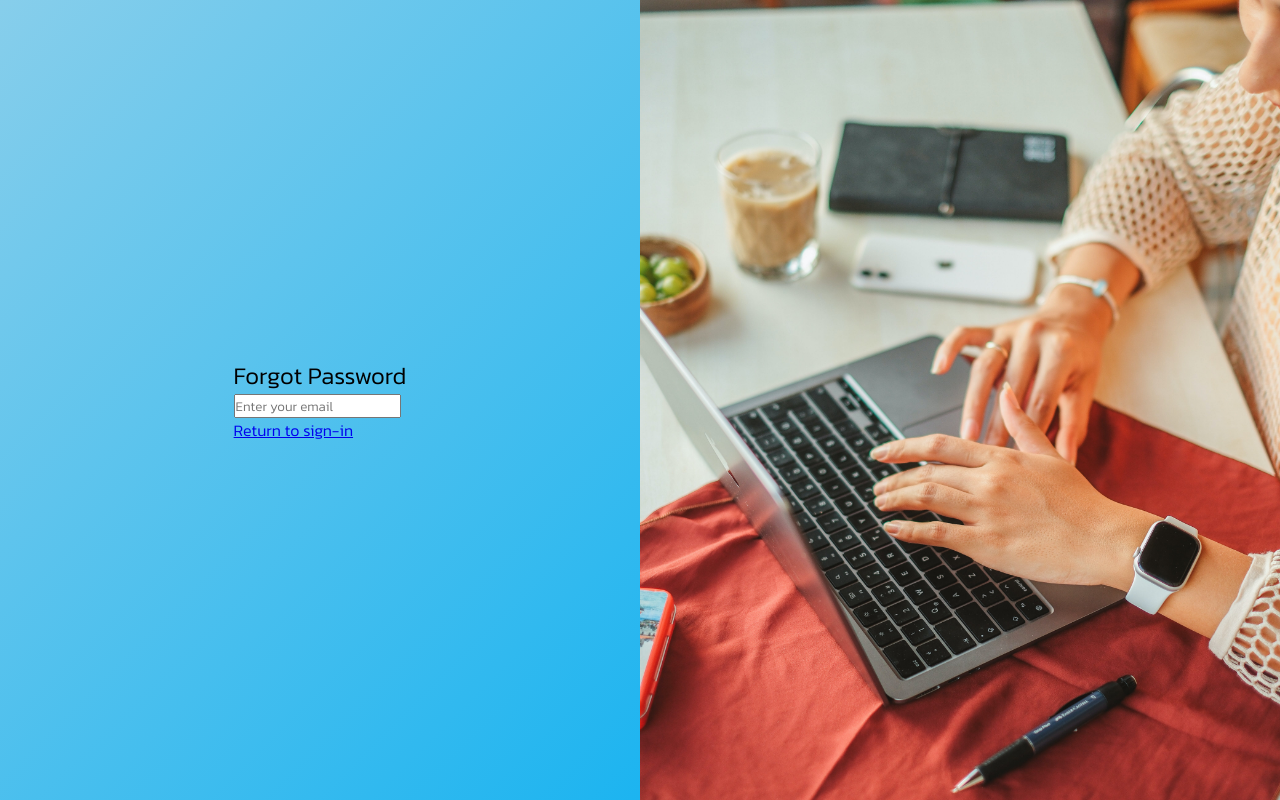
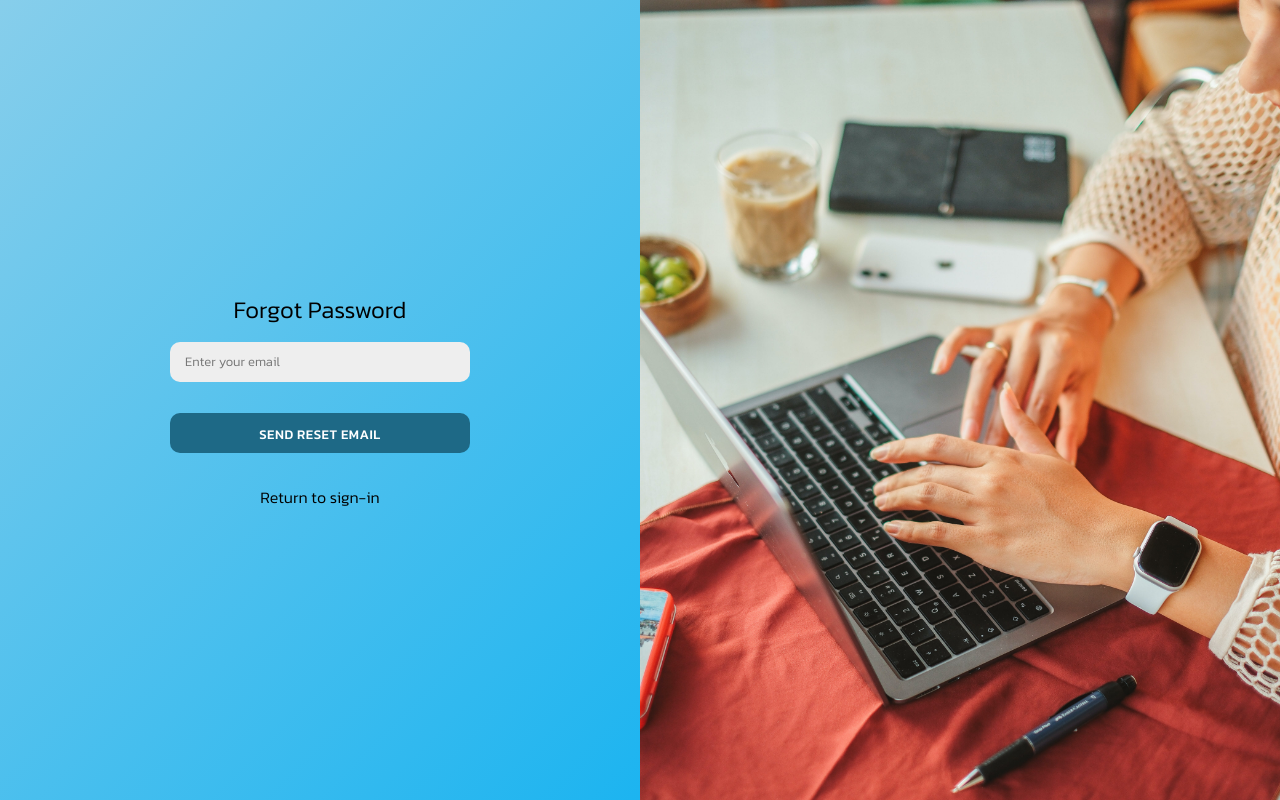
Before and after one commit to LorryAfriyie/login, a React (Vite) app: page /forgot_password in a window 1280 px wide. Built offline with nearby package versions, Linux system fonts and the light colour scheme.

Commit message:
Forgot password page
Creating forgot password component and modular validation function to validate the component's input.

```diff
--- /dev/null
+++ b/src/assets/scss/forgotPassword.scss
@@ -0,0 +1,119 @@
+.forgot_password {
+  h2 {
+    text-align: center;
+  }
+  .error {
+    border: 2px solid red !important;
+  }
+
+  form {
+    display: flex;
+    justify-content: center;
+    align-items: center;
+    flex-direction: column;
+
+    input {
+      margin: 15px 0;
+      background-color: #eee;
+      border: none;
+      font-size: 13px;
+      outline: none;
+      width: 100%;
+      height: 40px;
+      border-radius: 10px;
+      padding: 10px 15px;
+    }
+
+    button {
+      width: 300px;
+      height: 40px;
+      padding: 0.75em 3em;
+      margin-top: 1rem;
+      border-radius: 10px;
+      border: 1px solid transparent;
+      letter-spacing: 0.5px;
+      font-weight: 500;
+      text-transform: uppercase;
+      cursor: pointer;
+      background: rgb(30, 105, 134);
+      color: #fff;
+      transition: background-color 250ms;
+
+      position: relative;
+      isolation: isolate;
+      overflow: hidden;
+    }
+
+    button:hover,
+    button:focus-visible {
+      background: hsl(185, 53%, 34%);
+    }
+
+    button > span {
+      background: transparent;
+      z-index: -1;
+      position: absolute;
+      width: 33.333%;
+      height: 100%;
+      opacity: 0.5;
+    }
+
+    button > :first-child {
+      left: 0;
+      top: 0;
+    }
+
+    button > :last-child {
+      right: 0;
+      top: 0;
+    }
+
+    button::before {
+      content: "";
+      position: absolute;
+      background: hsl(200 60% 20%);
+      z-index: -1;
+      width: 10%;
+      aspect-ratio: 1;
+      border-radius: 50%;
+      inset: 0;
+      margin: auto;
+      opacity: 0;
+      transition: transform 1000ms 200ms, opacity 200ms;
+    }
+
+    button:active::before {
+      transform: scale(20);
+      opacity: 1;
+      transition: transform 1000ms, opacity 500ms;
+    }
+
+    button:has(:first-child:active)::before {
+      margin-left: 0;
+    }
+
+    button:has(:last-child:active)::before {
+      margin-right: 0;
+    }
+
+    button:has(:first-child:active)::before,
+    button:has(:last-child:active)::before {
+      transition: transform 500ms, opacity 250ms;
+    }
+  }
+
+  .link {
+    text-align: center;
+    margin-top: 2rem;
+
+    a {
+      transition: 0.3s ease-in-out 0.1s;
+      text-decoration: none;
+      color: #000;
+    }
+
+    a:hover {
+      color: #eeeeee;
+    }
+  }
+}
--- a/src/assets/scss/main.scss
+++ b/src/assets/scss/main.scss
@@ -1,5 +1,6 @@
 @import "login";
 @import "register";
+@import "forgotPassword";
 
 @import url("https://fonts.googleapis.com/css2?family=Kanit:ital,wght@0,100;0,200;0,300;0,400;0,500;0,600;0,700;0,800;0,900;1,100;1,200;1,300;1,400;1,500;1,600;1,700;1,800;1,900&display=swap");
 
--- /dev/null
+++ b/src/functions/ForgotPasswordValidation.jsx
@@ -0,0 +1,4 @@
+export const EmailValidation = (e, email) => {
+  e.preventDefault();
+  if (email === "") alert("Please enter your email");
+};
--- a/src/views/ForgotPassword.jsx
+++ b/src/views/ForgotPassword.jsx
@@ -1,20 +1,35 @@
+import { useRef, useState } from "react";
 import { Link } from "react-router-dom";
 import { Input } from "../components/input";
+import { EmailValidation } from "../functions/ForgotPasswordValidation";
 
 export const ForgotPassword = () => {
+  // Email useState variable
+  const [email, setEmail] = useState("");
+
+  // Email useRef reference to DOM input element
+  const userEmail = useRef(null);
+
   return (
-    <div>
+    <div className="forgot_password">
       <h2>Forgot Password</h2>
-      <form action="">
+      <form action="" onSubmit={(e) => EmailValidation(e, email)}>
         <Input
           type={"email"}
           name={"email"}
           id={"email"}
           className={""}
           placeholder={"Enter your email"}
+          value={(e) => setEmail(e.target.value)}
+          ref={userEmail}
         />
+
+        <button type="submit">Send reset email</button>
       </form>
-      <Link to={"/"}>Return to sign-in</Link>
+
+      <div className="link">
+        <Link to={"/"}>Return to sign-in</Link>
+      </div>
     </div>
   );
 };
```
